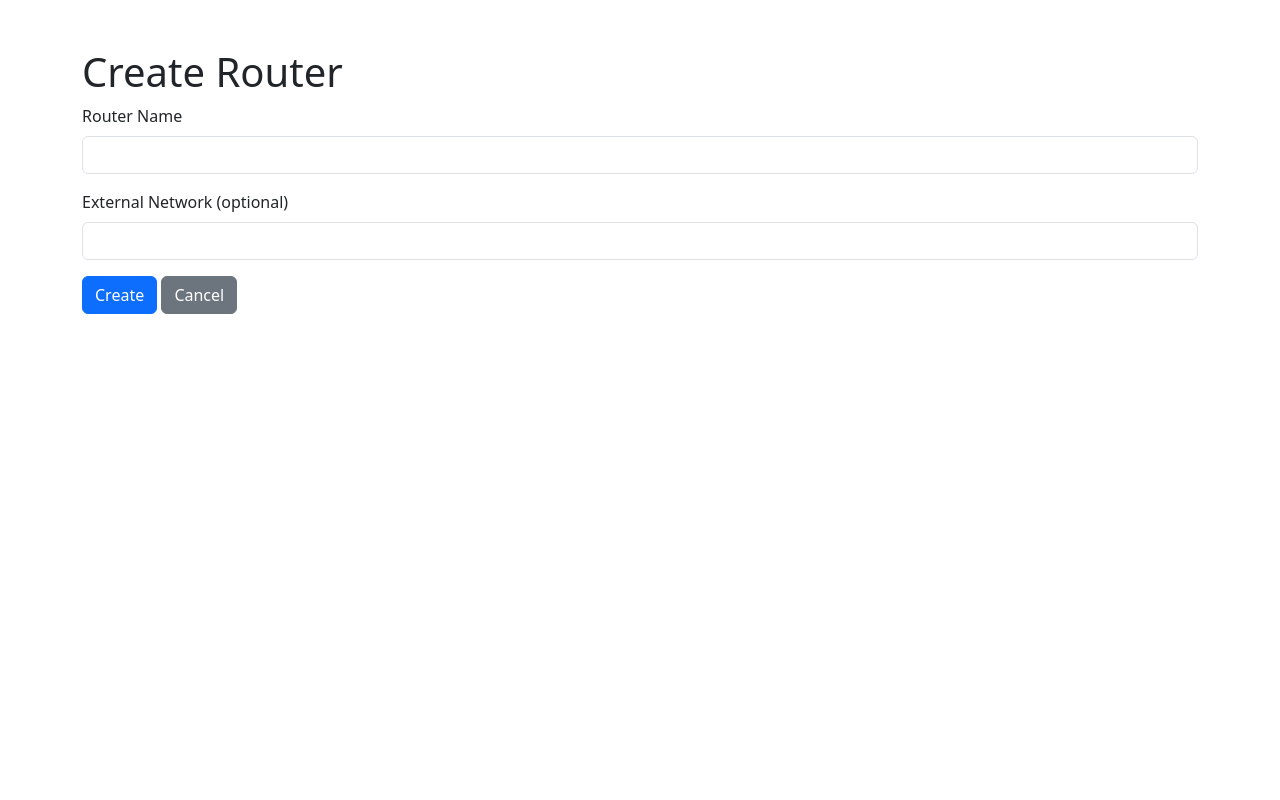
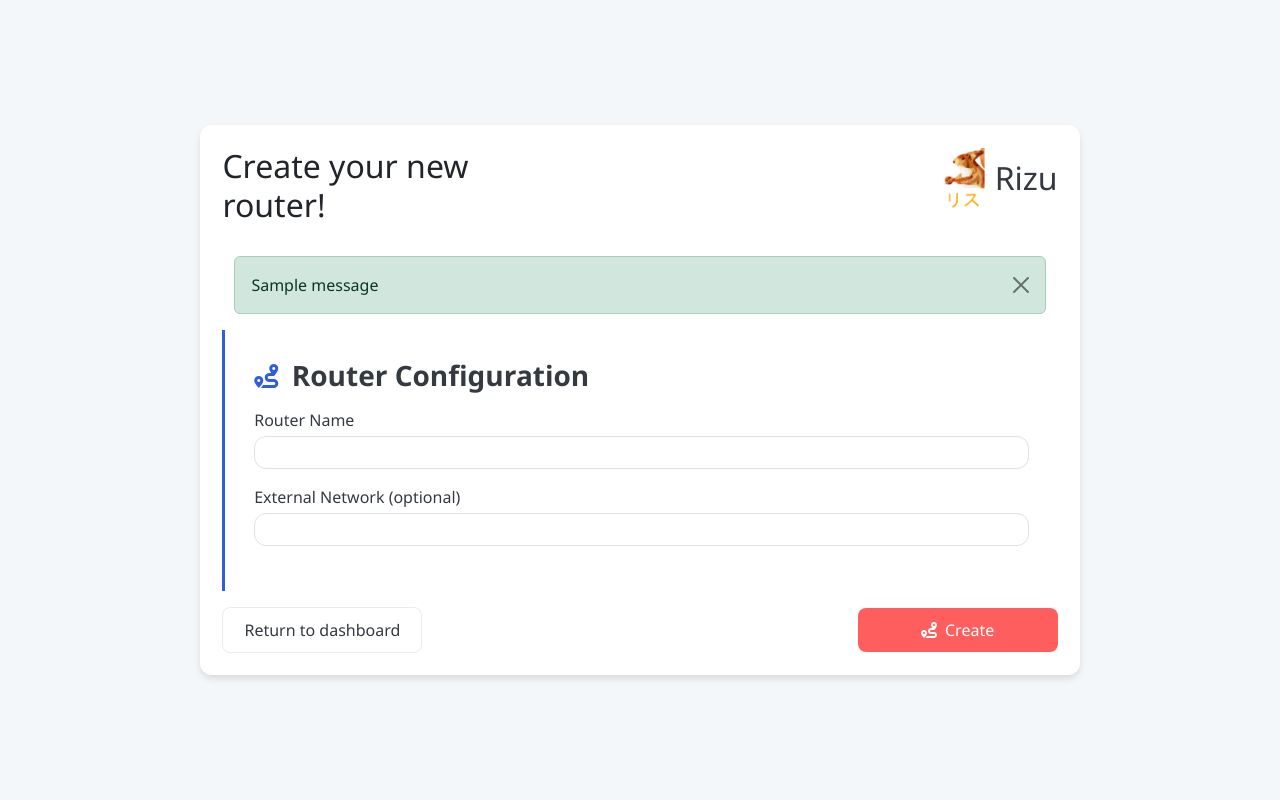
Before and after one commit to luismtorresv/rizu, a Django app: page /frontPage/routers/create/ in a window 1280 px wide. Run offline with Django 5.2, Linux system fonts and the light colour scheme; tables that the repository leaves empty hold one stand-in row (values such as "Sample post"); one stand-in notice (Sample message) is shown.

Commit message:
Use a single layout in `frontPage`
Generated with Claude Sonnet 4.

```diff
--- a/frontPage/static/index.css
+++ b/frontPage/static/index.css
@@ -1,4 +1,3 @@
-
 :root {
   --royal-blue: #305dde;
   --dove-gray: #707070;
@@ -35,7 +34,9 @@ body {
   background-color: var(--white-bg);
 }
 
-.main-container {display: flex;}
+.main-container {
+  display: flex;
+}
 
 .dashboard-content {
   margin-left: 220px;
@@ -60,9 +61,17 @@ body {
   height: 100%;
 }
 
-.vm-icon { color: var(--vm-icon-color); }
-.lb-icon { color: var(--lb-icon-color); }
-.db-icon { color: var(--db-icon-color); }
+.vm-icon {
+  color: var(--vm-icon-color);
+}
+
+.lb-icon {
+  color: var(--lb-icon-color);
+}
+
+.db-icon {
+  color: var(--db-icon-color);
+}
 
 .btn-create {
   background-color: var(--create-btn-color);
@@ -93,6 +102,22 @@ body {
 }
 
 .btn-create-vm:hover {
+  background-color: var(--create-btn-hover-color-form);
+  color: white;
+}
+
+.btn-create-project {
+  background-color: var(--create-btn-color-form);
+  color: white;
+  border: none;
+  border-radius: 8px;
+  padding: 10px 20px;
+  font-size: 1rem;
+  width: 200px;
+  transition: background-color 0.3s;
+}
+
+.btn-create-project:hover {
   background-color: var(--create-btn-hover-color-form);
   color: white;
 }
@@ -138,7 +163,9 @@ body {
   margin: 0;
 }
 
-.logo-img {width: auto;}
+.logo-img {
+  width: auto;
+}
 
 .logo-text {
   font-size: 2rem;
@@ -226,5 +253,12 @@ body {
   object-fit: contain;
 }
 
-.card-title { color: var(--text-dark); font-weight: 600; }
-.card-subtitle { color: var(--dove-gray); font-size: 0.9rem; }
+.card-title {
+  color: var(--text-dark);
+  font-weight: 600;
+}
+
+.card-subtitle {
+  color: var(--dove-gray);
+  font-size: 0.9rem;
+}
--- /dev/null
+++ b/frontPage/templates/base.html
@@ -0,0 +1,58 @@
+{% load static %}
+<!DOCTYPE html>
+<html lang="en">
+
+<head>
+    <meta charset="UTF-8">
+    <meta name="viewport" content="width=device-width, initial-scale=1.0">
+    <title>{% block title %}RIZU{% endblock %}</title>
+
+    <!-- CSS Bootstrap -->
+    <link href="https://cdn.jsdelivr.net/npm/bootstrap@5.3.2/dist/css/bootstrap.min.css" rel="stylesheet">
+    <!-- Font Awesome -->
+    <link rel="stylesheet" href="https://cdnjs.cloudflare.com/ajax/libs/font-awesome/6.4.2/css/all.min.css">
+    <!-- CSS RIZU -->
+    <link rel="stylesheet" href="{% static 'index.css' %}">
+
+    {% block extra_css %}{% endblock %}
+</head>
+
+<body class="{% block body_class %}{% endblock %}">
+
+    {% block header %}
+    <div class="header-bar">
+        <div class="logo-section">
+            <img src="{% static 'images/rizusinfondo.png' %}" alt="Rizu Logo" class="logo-img">
+            <span class="logo-text">Rizu</span>
+        </div>
+    </div>
+    {% endblock %}
+
+    {% block messages %}
+    {% if messages %}
+        <div class="container mt-3">
+            {% for message in messages %}
+                <div class="alert alert-{% if message.tags == 'error' %}danger{% else %}{{ message.tags }}{% endif %} alert-dismissible fade show" role="alert">
+                    {{ message }}
+                    <button type="button" class="btn-close" data-bs-dismiss="alert" aria-label="Close"></button>
+                </div>
+            {% endfor %}
+        </div>
+    {% endif %}
+    {% endblock %}
+
+    <main>
+        {% block content %}
+        {% endblock %}
+    </main>
+
+    {% block footer %}
+    {% endblock %}
+
+    <!-- JavaScript Bootstrap -->
+    <script src="https://cdn.jsdelivr.net/npm/bootstrap@5.3.2/dist/js/bootstrap.bundle.min.js"></script>
+
+    {% block extra_js %}{% endblock %}
+</body>
+
+</html>
--- a/frontPage/templates/create_router.html
+++ b/frontPage/templates/create_router.html
@@ -1,28 +1,51 @@
+{% extends 'base.html' %}
 {% load static %}
-<!DOCTYPE html>
-<html lang="en">
 
-<head>
-  <meta charset="UTF-8">
-  <title>Create Router</title>
-  <link href="https://cdn.jsdelivr.net/npm/bootstrap@5.3.2/dist/css/bootstrap.min.css" rel="stylesheet">
-</head>
+{% block title %}Create Router - RIZU{% endblock %}
 
-<body class="container py-5">
-  <h1>Create Router</h1>
-  <form method="post">
-    {% csrf_token %}
-    <div class="mb-3">
-      <label for="router_name" class="form-label">Router Name</label>
-      <input type="text" id="router_name" name="router_name" class="form-control" required>
+{% block body_class %}page-create-vm{% endblock %}
+
+{% block header %}
+<div class="box-form">
+    <div class="container-form">
+        <div class="header-bar_vm">
+            <h2 class="main-title_vm">Create your new <br> router!</h2>
+            <div class="logo-section">
+                <img src="{% static 'images/rizusinfondo.png' %}" alt="Rizu Logo" class="logo-img">
+                <span class="logo-text">Rizu</span>
+            </div>
+        </div>
+{% endblock %}
+
+{% block content %}
+        <form id="router-form" method="POST">
+            {% csrf_token %}
+
+            <!-- general section -->
+            <div class="form-section">
+                <h3 class="form-section__title">
+                    <i class="fa-solid fa-route fa-icon"></i> Router Configuration
+                </h3>
+
+                <div class="form-group mb-3">
+                    <label for="router_name" class="form-label">Router Name</label>
+                    <input type="text" name="router_name" class="form-control form-control-sm" id="router_name" required>
+                </div>
+
+                <div class="form-group mb-3">
+                    <label for="external_network_name" class="form-label">External Network (optional)</label>
+                    <input type="text" name="external_network_name" class="form-control form-control-sm" id="external_network_name">
+                </div>
+            </div>
+
+            <!-- creation btn -->
+            <div class="d-flex justify-content-between align-items-center mt-3">
+                <a href="{% url 'dashboard' %}" class="btn btn-return-dash">Return to dashboard</a>
+                <button type="submit" class="btn btn-create-vm">
+                    <i class="fa-solid fa-route me-2"></i>Create
+                </button>
+            </div>
+        </form>
     </div>
-    <div class="mb-3">
-      <label for="external_network_name" class="form-label">External Network (optional)</label>
-      <input type="text" id="external_network_name" name="external_network_name" class="form-control">
-    </div>
-    <button type="submit" class="btn btn-primary">Create</button>
-    <a href="{% url 'dashboard' %}" class="btn btn-secondary">Cancel</a>
-  </form>
-</body>
-
-</html>
+</div>
+{% endblock %}
```
Also changed, not shown: frontPage/templates/create_network.html (+42 -19 lines), frontPage/templates/create_project.html (+7 -20 lines), frontPage/templates/create_vm.html (+8 -28 lines), frontPage/templates/dashboard.html (+7 -16 lines). Lines whose indentation alone changed are shown as unchanged.
